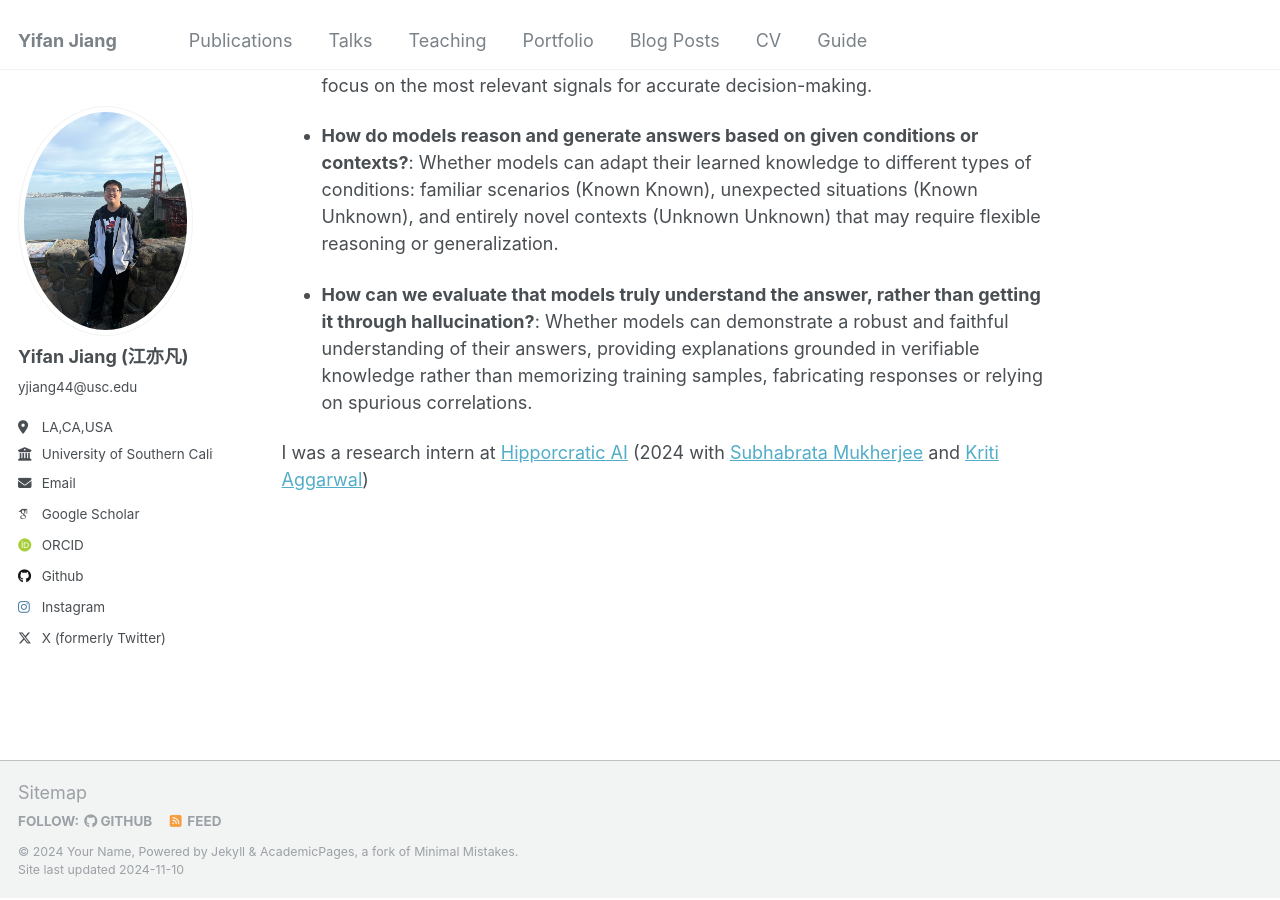
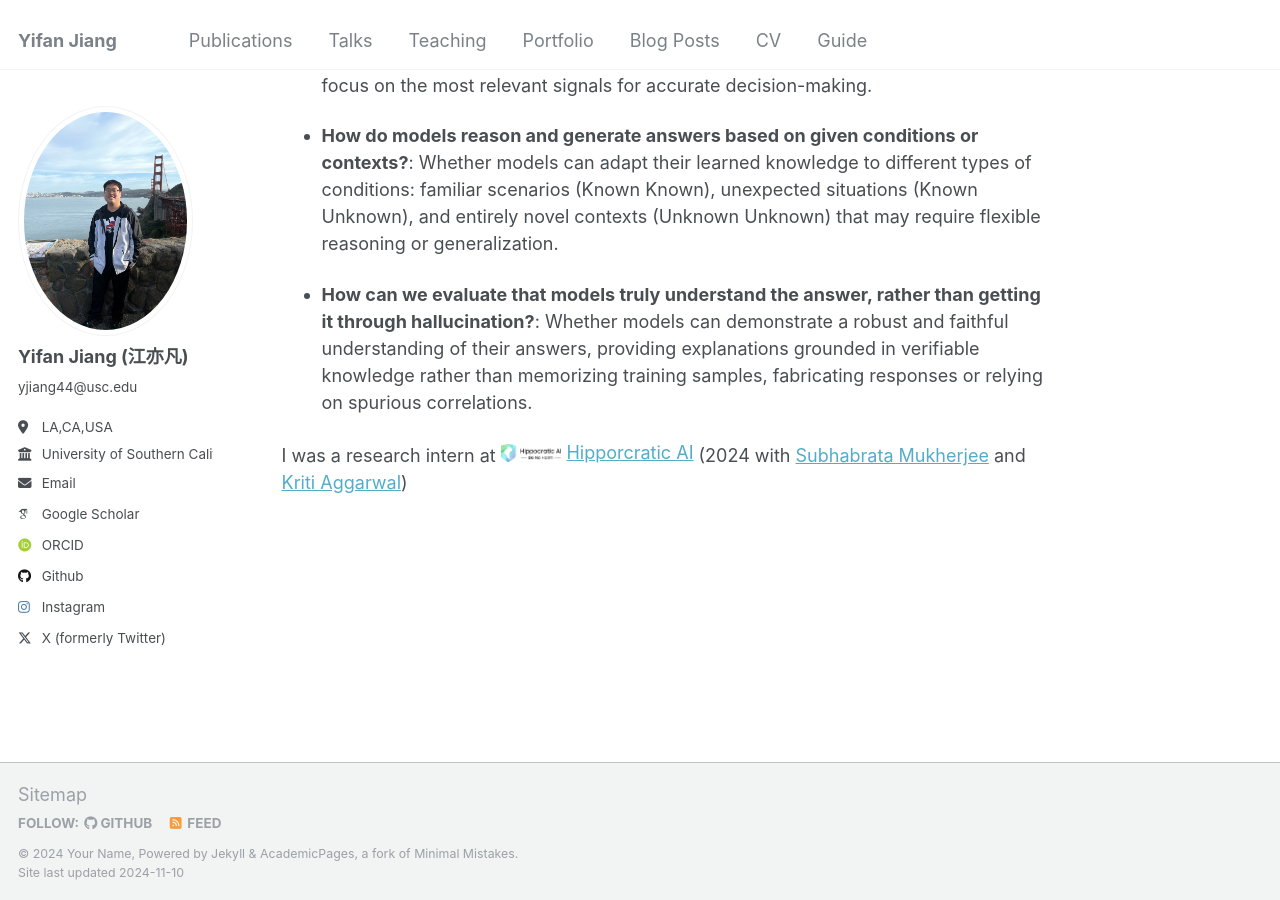
Before and after one commit to yifanJIANG-921/yifanJIANG-921.github.io, a Jekyll site: the page built from _pages/about.md, in a window 1280 px wide and 900 px high, scrolled down 528 px. Built offline with Jekyll 4.4.1, drawn with Linux system fonts in a browser that asks for light colours; some web fonts are replaced.

Commit message:
Update about.md

```diff
--- a/_pages/about.md
+++ b/_pages/about.md
@@ -16,4 +16,4 @@ My primary research objective is to enhance the reasoning capabilities of AI sys
 
 - **How can we evaluate that models truly understand the answer, rather than getting it through hallucination?**: Whether models can demonstrate a robust and faithful understanding of their answers, providing explanations grounded in verifiable knowledge rather than memorizing training samples, fabricating responses or relying on spurious correlations.
 
-I was a research intern at [Hipporcratic AI](https://www.hippocraticai.com/) (2024 with [Subhabrata Mukherjee](https://subhomukherjee.com/) and [Kriti Aggarwal](https://www.linkedin.com/in/kriti-agg/))
+I was a research intern at <a href="https://www.hippocraticai.com/" style="display: inline-flex; align-items: center;"><img src="../assets/main-hippocratic-logo-full-color.png" alt="Hippocratic AI Logo" style="height: 1em; margin-right: 0.3em;">Hipporcratic AI</a> (2024 with [Subhabrata Mukherjee](https://subhomukherjee.com/) and [Kriti Aggarwal](https://www.linkedin.com/in/kriti-agg/))
```
